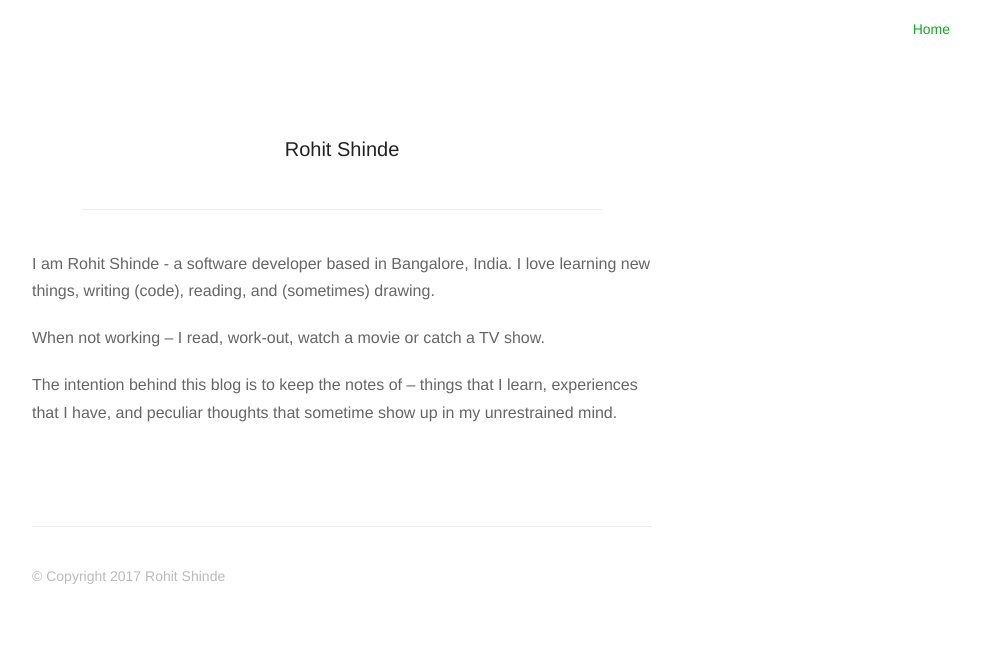
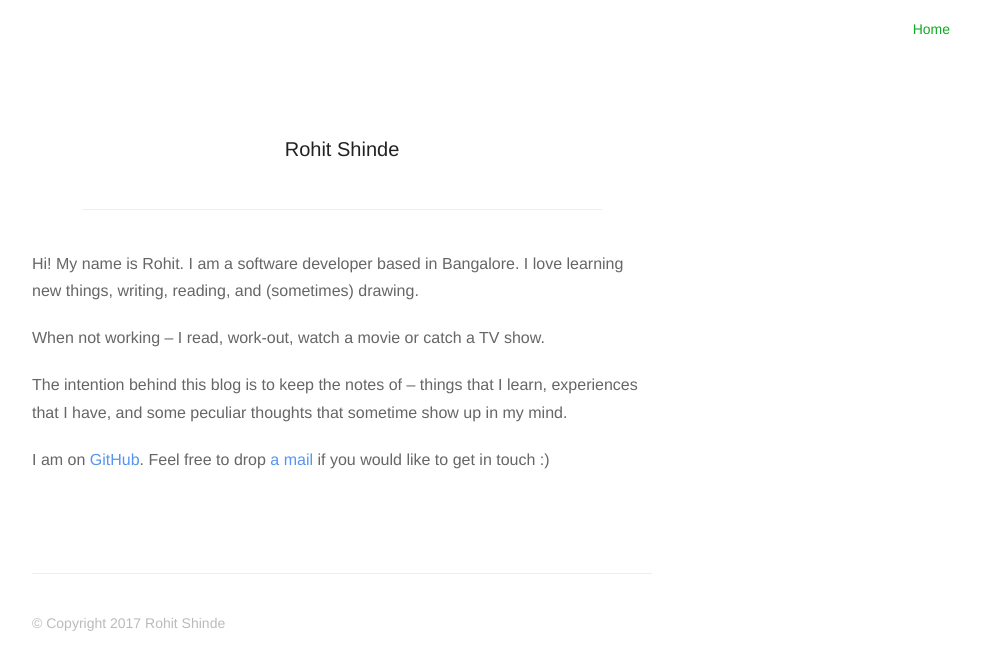
Before and after one commit to shinderohitt/shinderohitt.github.io, a Jekyll site: the page built from about.md, in a window 1280 px wide. Shown: the top 670 px of the page, without its empty margins (298-1279 px from the left). Built offline with Jekyll 4.4.1, drawn with Linux system fonts in a browser that asks for light colours; nearby versions of some CDN libraries.

Commit message:
[about] Update

```diff
--- a/about.md
+++ b/about.md
@@ -4,10 +4,17 @@ permalink: about/
 profile: true
 ---
 
-I am Rohit Shinde - a software developer based in Bangalore, India. I love learning new things, writing (code), reading, and (sometimes) drawing.
+Hi! My name is Rohit. I am a software developer based in Bangalore.
+I love learning new things, writing, reading, and (sometimes) drawing.
 
 When not working -- I read, work-out, watch a movie or catch a TV show.
 
-The intention behind this blog is to keep the notes of -- things that I learn, experiences that I have, and peculiar thoughts that sometime show up in my unrestrained mind.
+The intention behind this blog is to keep the notes of --
+things that I learn, experiences that I have, and some
+peculiar thoughts that sometime show up in my mind.
+
+I am on [GitHub](https://github.com/shinderohitt).
+Feel free to drop [a mail](mailto:shinde.rohitt@gmail.com)
+if you would like to get in touch :)
 
 {% include footer.html %}
```
